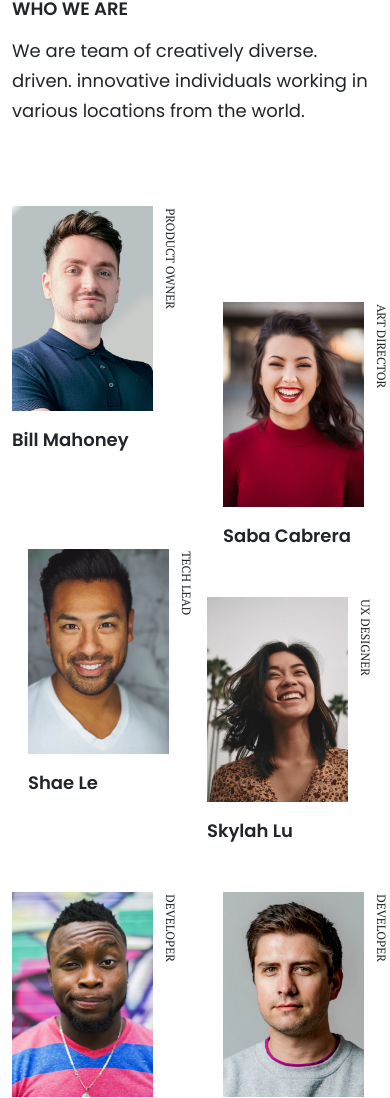
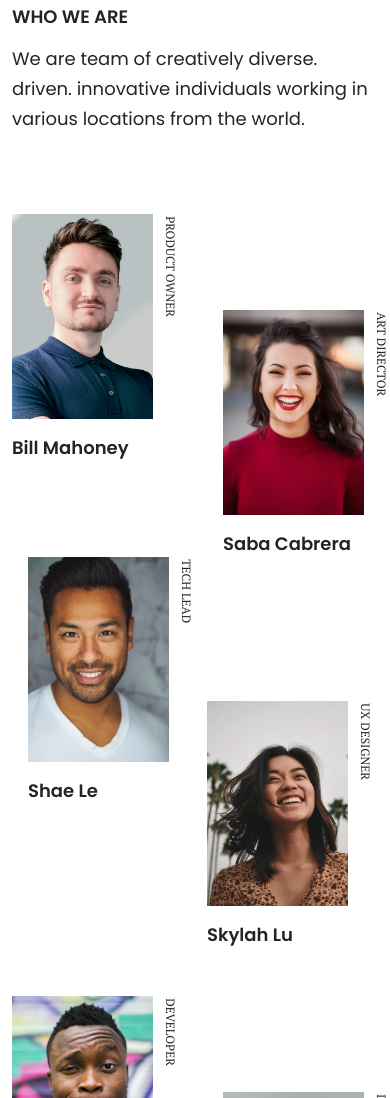
Before and after one commit to makafsal/responsive-devChallenges, a plain HTML site: page My-Team-Page/index.html in a window 390 px wide. Shown: the part 153-1251 px from the top of the page. Drawn offline with nearby package versions, Linux system fonts and the light colour scheme.

Commit message:
Spacing in responsive issue fix

```diff
--- a/My-Team-Page/index.html
+++ b/My-Team-Page/index.html
@@ -13,13 +13,13 @@
 
 <body>
   <div class="container">
-    <header class="mt-5 pt-1 pb-5">
+    <header class="mt-lg-5 pt-1 pb-5 mt-2">
       <section class="mt-5">
         <div class="row">
           <div class="col-lg-6">
             <h1 class="page-title">The creative new</h1>
           </div>
-          <div class="col-lg-6">
+          <div class="col-lg-6 mt-lg-0 mt-5">
             <h6 class="page-sub-title">WHO WE ARE</h6>
             <p class="page-description">
               We are team of creatively diverse. driven. innovative individuals working in various locations from the
@@ -72,7 +72,7 @@
           </div>
         </div>
         <div class="col-lg-4 col-md-6 col-sm-6 col-6 mt-5">
-          <div class="team-card mt-lg-0 pt-lg-0 mt-sm-5 pt-sm-5">
+          <div class="team-card mt-lg-0 pt-lg-0 mt-5 pt-5">
             <div class="team-card-body">
               <div class="team-card-img d"></div>
               <div class="team-card-label">
@@ -98,7 +98,7 @@
           </div>
         </div>
         <div class="col-lg-4 col-md-6 col-sm-6 col-6 mt-5">
-          <div class="team-card float-right mt-lg-0 pt-lg-0 mt-sm-5 pt-sm-5">
+          <div class="team-card float-right mt-lg-0 pt-lg-0 mt-5 pt-5">
             <div class="team-card-body">
               <div class="team-card-img f"></div>
               <div class="team-card-label">
--- a/My-Team-Page/styles.css
+++ b/My-Team-Page/styles.css
@@ -131,10 +131,6 @@ body {
 }
 
 @media screen and (max-width: 425px) {
-  .sm-float-right {
-    float: right;
-  }
-
   .team-card-img {
     height: 205px;
   }
```
